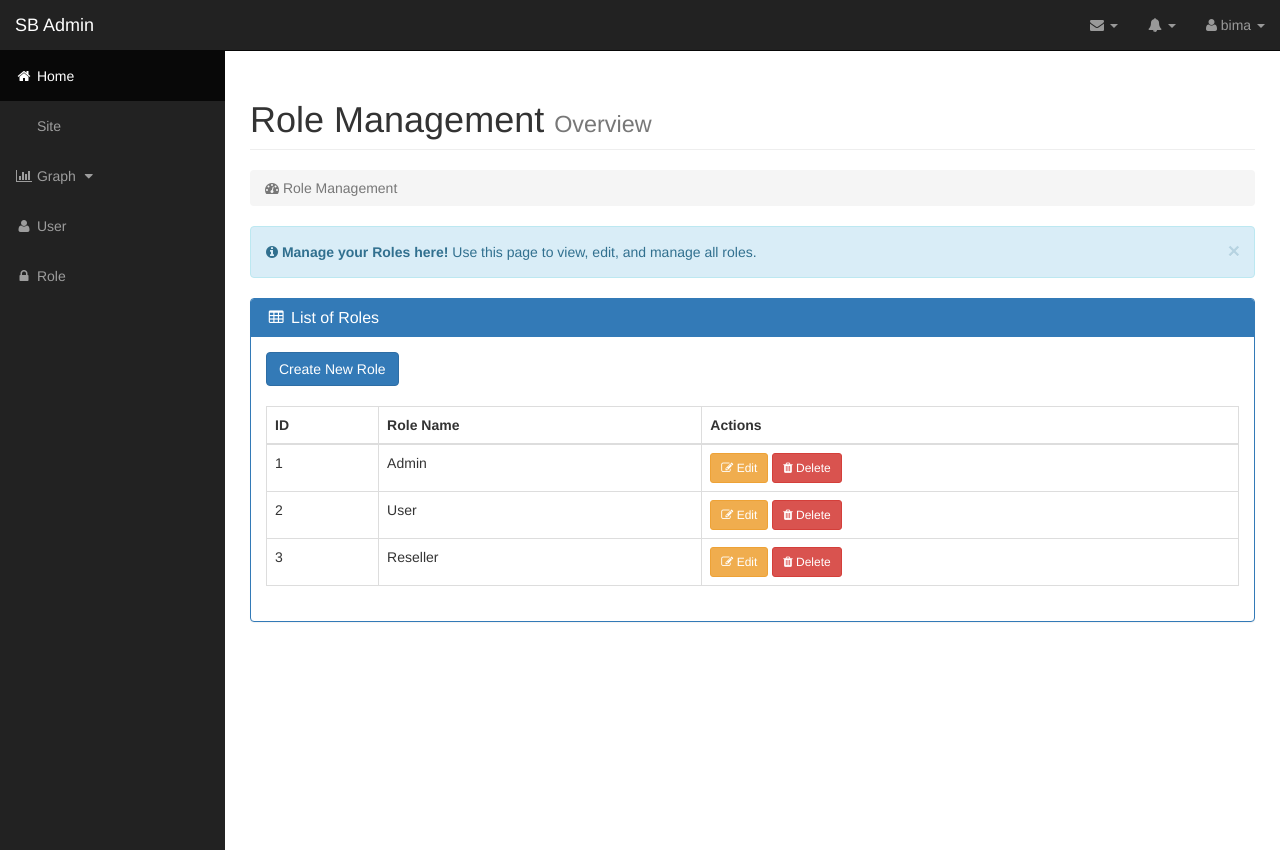
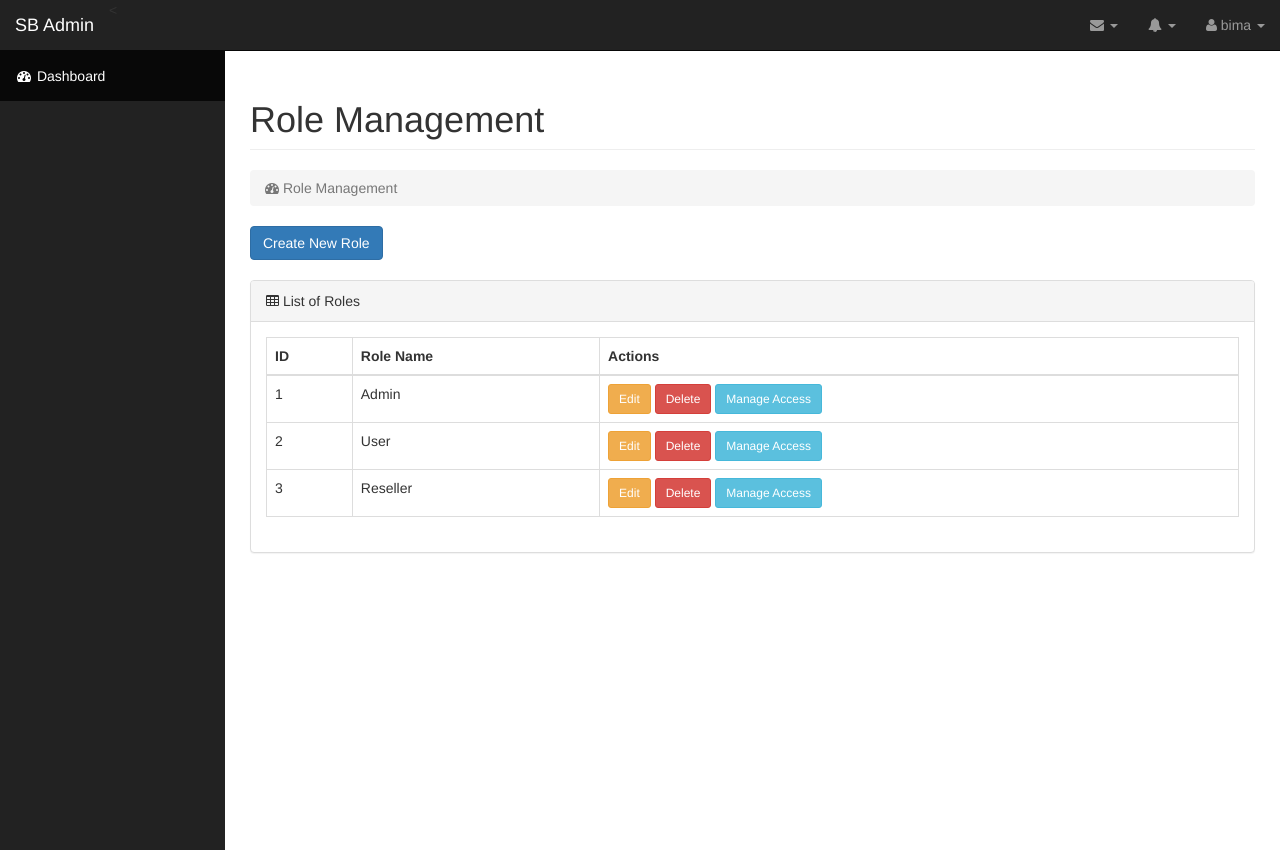
Before and after one commit to bimacloud/mrtg, a CodeIgniter app: page /mrtg/role/index in a window 1280 px wide. Run offline with CodeIgniter, Linux system fonts and the light colour scheme; a user stored in the database is signed in; data comes from the database, SQL or seed files in the repository; tables that the repository leaves empty or names only in its code hold one stand-in row (values such as "Sample post"); grey boxes labelled with a size stand in for pictures from a placeholder-image service; some libraries are stand-ins or nearby versions.

Commit message:
update role

```diff
--- a/application/config/routes.php
+++ b/application/config/routes.php
@@ -69,6 +69,8 @@ $route['role/save'] = 'Role/save';
 $route['role/edit/(:num)'] = 'Role/edit/$1';
 $route['role/update/(:num)'] = 'Role/update/$1';
 $route['role/delete/(:num)'] = 'Role/delete/$1';
+$route['role/access/(:num)'] = 'role/access/$1';
+
 
 $route['login'] = 'auth/login';
 $route['logout'] = 'auth/logout';
--- a/application/controllers/Auth.php
+++ b/application/controllers/Auth.php
@@ -18,19 +18,18 @@ class Auth extends CI_Controller {
         $username = $this->input->post('username');
         $password = $this->input->post('password');
 
-        // Proses autentikasi
         $user = $this->UserModel->login($username, $password);
 
         if ($user) {
-            // Set session data
+            // Set sesi pengguna
             $this->session->set_userdata('user_id', $user['id']);
             $this->session->set_userdata('username', $user['username']);
             $this->session->set_userdata('role', $user['role_name']);
+            $this->session->set_userdata('role_id', $user['role_id']); // Simpan role_id di sesi
 
             // Redirect ke dashboard
             redirect('dashboard');
         } else {
-            // Jika login gagal, tampilkan pesan error
             $this->session->set_flashdata('error', 'Invalid username or password');
             redirect('auth/login');
         }
--- a/application/controllers/Role.php
+++ b/application/controllers/Role.php
@@ -6,6 +6,11 @@ class Role extends CI_Controller {
     public function __construct() {
         parent::__construct();
         $this->load->model('RoleModel');
+
+        // Periksa apakah pengguna sudah login
+        if (!$this->session->userdata('user_id')) {
+            redirect('auth/login'); // Redirect ke halaman login jika belum login
+        }
     }
 
     // Menampilkan semua role
@@ -29,7 +34,8 @@ class Role extends CI_Controller {
             'role_name' => $this->input->post('role_name')
         );
         $this->RoleModel->saveRole($data);
-        redirect('Role/index');
+        $this->session->set_flashdata('success', 'Role created successfully.');
+        redirect('role/index');
     }
 
     // Menampilkan form edit role
@@ -46,12 +52,43 @@ class Role extends CI_Controller {
             'role_name' => $this->input->post('role_name')
         );
         $this->RoleModel->updateRole($id, $data);
-        redirect('Role/index');
+        $this->session->set_flashdata('success', 'Role updated successfully.');
+        redirect('role/index');
     }
 
     // Menghapus data role
     public function delete($id) {
         $this->RoleModel->deleteRole($id);
-        redirect('Role/index');
+        $this->session->set_flashdata('success', 'Role deleted successfully.');
+        redirect('role/index');
+    }
+
+    // Menampilkan akses menu untuk role
+    public function access($role_id) {
+        $data['role'] = $this->RoleModel->getRoleById($role_id);
+        $data['menus'] = ['Dashboard', 'Site', 'Graph', 'User', 'Role']; // Daftar menu yang ada
+        $data['access'] = $this->RoleModel->getRoleAccess($role_id); // Ambil akses menu untuk role ini
+
+        $this->load->view('templates/header');
+        $this->load->view('role/access', $data); // Buat view baru untuk mengelola akses
+        $this->load->view('templates/footer');
+    }
+
+    // Menyimpan akses menu untuk role
+    public function save_access($role_id) {
+        $this->db->delete('role_access_menus', ['role_id' => $role_id]); // Hapus akses lama
+
+        $access = $this->input->post('access'); // Ambil akses dari form
+
+        if ($access) {
+            foreach ($access as $menu => $value) {
+                $this->RoleModel->addRoleAccess($role_id, $menu);
+            }
+            $this->session->set_flashdata('success', 'Access saved successfully!');
+        } else {
+            $this->session->set_flashdata('error', 'No access selected.');
+        }
+
+        redirect('role/index'); // Redirect kembali ke daftar role
     }
 }
--- a/application/controllers/User.php
+++ b/application/controllers/User.php
@@ -7,6 +7,11 @@ class User extends CI_Controller {
         parent::__construct();
         $this->load->model('UserModel');
         $this->load->model('RoleModel');
+
+           // Periksa apakah pengguna sudah login
+        if (!$this->session->userdata('user_id')) {
+            redirect('auth/login'); // Redirect ke halaman login jika belum login
+        }
     }
 
     // Menampilkan semua pengguna
--- a/application/models/RoleModel.php
+++ b/application/models/RoleModel.php
@@ -29,4 +29,20 @@ class RoleModel extends CI_Model {
         $this->db->where('id', $id);
         return $this->db->delete('role');
     }
+
+    // Menambahkan akses menu untuk role
+    public function addRoleAccess($role_id, $menu_name) {
+        $data = array(
+            'role_id' => $role_id,
+            'menu_name' => $menu_name
+        );
+        return $this->db->insert('role_access_menus', $data);
+    }
+
+    // Mengambil akses menu berdasarkan role
+    public function getRoleAccess($role_id) {
+        $this->db->select('menu_name, can_view');
+        $this->db->where('role_id', $role_id);
+        return $this->db->get('role_access_menus')->result_array();
+    }
 }
--- a/application/views/list_roles.php
+++ b/application/views/list_roles.php
@@ -1,43 +1,29 @@
-
 <div id="page-wrapper">
     <div class="container-fluid">
 
         <!-- Page Heading -->
         <div class="row">
             <div class="col-lg-12">
-                <h1 class="page-header">
-                    Role Management <small>Overview</small>
-                </h1>
+                <h1 class="page-header">Role Management</h1>
                 <ol class="breadcrumb">
-                    <li class="active">
-                        <i class="fa fa-dashboard"></i> Role Management
-                    </li>
+                    <li class="active"><i class="fa fa-dashboard"></i> Role Management</li>
                 </ol>
             </div>
         </div>
-        <!-- /.row -->
 
         <!-- Alert Info -->
-        <div class="row">
-            <div class="col-lg-12">
-                <div class="alert alert-info alert-dismissable">
-                    <button type="button" class="close" data-dismiss="alert" aria-hidden="true">&times;</button>
-                    <i class="fa fa-info-circle"></i> <strong>Manage your Roles here!</strong> Use this page to view, edit, and manage all roles.
+        <?php if ($this->session->flashdata('success')): ?>
+            <div class="alert alert-success">
+                <?php echo $this->session->flashdata('success'); ?>
             </div>
-            </div>
-        </div>
-        <!-- /.row -->
+        <?php endif; ?>
 
-        <!-- Role Table Panel -->
-        <div class="row">
-            <div class="col-lg-12">
-                <div class="panel panel-primary">
-                    <div class="panel-heading">
-                        <h3 class="panel-title"><i class="fa fa-table fa-fw"></i> List of Roles</h3>
-                    </div>
+        <a href="<?php echo site_url('role/create'); ?>" class="btn btn-primary">Create New Role</a>
+        <br><br>
+
+        <div class="panel panel-default">
+            <div class="panel-heading"><i class="fa fa-table"></i> List of Roles</div>
             <div class="panel-body">
-                        <a href="<?php echo site_url('Role/create'); ?>" class="btn btn-primary">Create New Role</a>
-                        <br><br>
                 <div class="table-responsive">
                     <table class="table table-bordered table-hover">
                         <thead>
@@ -53,8 +39,9 @@
                                     <td><?php echo $role['id']; ?></td>
                                     <td><?php echo $role['role_name']; ?></td>
                                     <td>
-                                                <a href="<?php echo site_url('Role/edit/'.$role['id']); ?>" class="btn btn-warning btn-sm"><i class="fa fa-edit"></i> Edit</a>
-                                                <a href="<?php echo site_url('Role/delete/'.$role['id']); ?>" class="btn btn-danger btn-sm" onclick="return confirm('Are you sure?')"><i class="fa fa-trash"></i> Delete</a>
+                                        <a href="<?php echo site_url('role/edit/'.$role['id']); ?>" class="btn btn-warning btn-sm">Edit</a>
+                                        <a href="<?php echo site_url('role/delete/'.$role['id']); ?>" class="btn btn-danger btn-sm" onclick="return confirm('Are you sure?')">Delete</a>
+                                        <a href="<?php echo site_url('role/access/'.$role['id']); ?>" class="btn btn-info btn-sm">Manage Access</a>
                                     </td>
                                 </tr>
                             <?php endforeach; ?>
@@ -65,9 +52,3 @@
         </div>
     </div>
 </div>
-        <!-- /.row -->
-
-    </div>
-    <!-- /.container-fluid -->
-</div>
-<!-- /#page-wrapper -->
--- a/application/views/templates/header.php
+++ b/application/views/templates/header.php
@@ -150,30 +150,39 @@
                 </li>
             </ul>
             <!-- Sidebar Menu Items - These collapse to the responsive navigation menu on small screens -->
-            <div class="collapse navbar-collapse navbar-ex1-collapse">
-                <ul class="nav navbar-nav side-nav">
-                    <li class="active">
-                        <a href="<?php echo site_url('dashboard'); ?>"><i class="fa fa-fw fa-home"></i> Home</a>
-                    </li>
-                    <li>
-                        <a href="<?php echo site_url('site'); ?>"><i class="fa fa-fw fa-map"></i> Site</a>
-                    </li>
-                    <li>
-                        <a href="javascript:;" data-toggle="collapse" data-target="#graphMenu"><i class="fa fa-fw fa-bar-chart-o"></i> Graph <i class="fa fa-fw fa-caret-down"></i></a>
-                        <ul id="graphMenu" class="collapse">
-                            <li>
-                                <a href="<?php echo site_url('graph/list'); ?>"><i class="fa fa-fw fa-list"></i> List Graph</a>
-                            </li>
-                        </ul>
-                    </li>
-                    <li>
-                        <a href="<?php echo site_url('user'); ?>"><i class="fa fa-fw fa-user"></i> User</a>
-                    </li>
-                    <li>
-                        <a href="<?php echo site_url('role'); ?>"><i class="fa fa-fw fa-lock"></i> Role</a>
-                    </li>
-                </ul>
-            </div>
+            <<div id="sidebar">
+                    <ul class="nav navbar-nav side-nav">
+                        <li class="active">
+                            <a href="<?php echo site_url('dashboard'); ?>"><i class="fa fa-fw fa-dashboard"></i> Dashboard</a>
+                        </li>
+                        <?php
+                        $role_id = $this->session->userdata('role_id'); // Ambil role_id dari sesi
+                        $access = $this->RoleModel->getRoleAccess($role_id); // Ambil akses menu untuk role ini
+                        $allowed_menus = array_column($access, 'menu_name'); // Ambil daftar menu yang diizinkan
+
+                        // Cek dan tampilkan menu Site jika diizinkan
+                        if (in_array('Site', $allowed_menus)) {
+                            echo '<li><a href="' . site_url('site') . '"><i class="fa fa-fw fa-table"></i> Site</a></li>';
+                        }
+
+                        // Cek dan tampilkan menu Graph jika diizinkan
+                        if (in_array('Graph', $allowed_menus)) {
+                            echo '<li><a href="' . site_url('graph') . '"><i class="fa fa-fw fa-bar-chart-o"></i> Graph</a></li>';
+                        }
+
+                        // Cek dan tampilkan menu User jika diizinkan
+                        if (in_array('User', $allowed_menus)) {
+                            echo '<li><a href="' . site_url('user') . '"><i class="fa fa-fw fa-user"></i> User</a></li>';
+                        }
+
+                        // Cek dan tampilkan menu Role jika diizinkan
+                        if (in_array('Role', $allowed_menus)) {
+                            echo '<li><a href="' . site_url('role') . '"><i class="fa fa-fw fa-lock"></i> Role</a></li>';
+                        }
+                        ?>
+                    </ul>
+                </div>
+
 
             <!-- /.navbar-collapse -->
         </nav>
```
Also changed, not shown: application/controllers/Dashboard.php (+5 -2 lines), application/controllers/Site.php (+18 -1 lines), application/models/SiteModel.php (+14 -13 lines), application/views/edit_role.php (+7 -40 lines), application/views/role/access.php (added, +21 -0 lines). Lines whose indentation alone changed are shown as unchanged.
